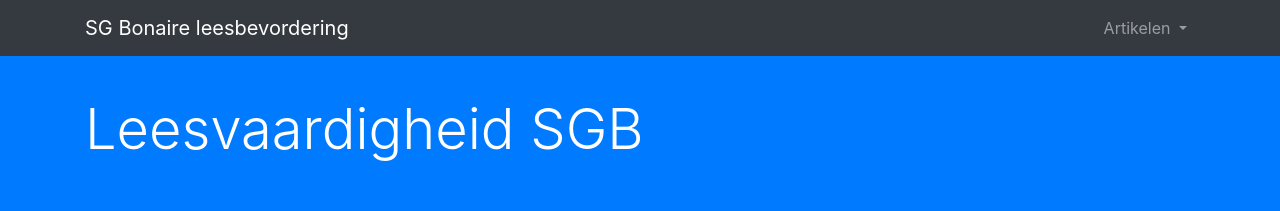
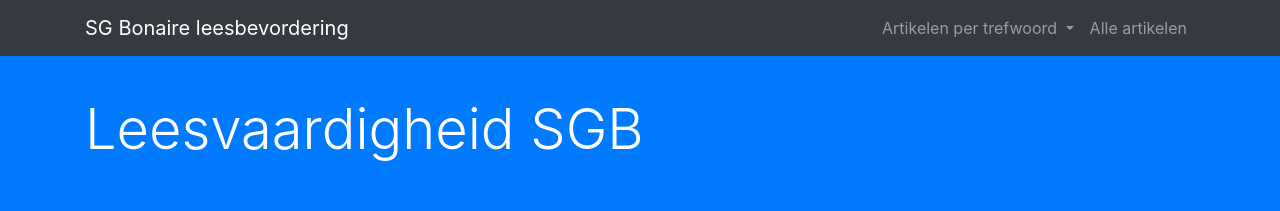
Before and after one commit to wijnandb/leesonderzoek, a Jekyll site: the page built from index.html, in a window 1280 px wide. Shown: the top 211 px of the page. Built offline with Jekyll 4.4.1, drawn with Linux system fonts in a browser that asks for light colours; nearby versions of some CDN libraries; the list of posts is cut into pages by our own code.

Commit message:
Update navigation.yml

```diff
--- a/_data/navigation.yml
+++ b/_data/navigation.yml
@@ -1,4 +1,4 @@
-- name: Artikelen
+- name: Artikelen per trefwoord
   link: /artikelen/
   subitems:
   - name: Papiamentu
@@ -15,3 +15,5 @@
     link: /artikelen/beleidsplan/
   - name: Engelstalig
     link: /artikelen/engelstalig/
+- name: Alle artikelen
+  link: /artikelen/
```
